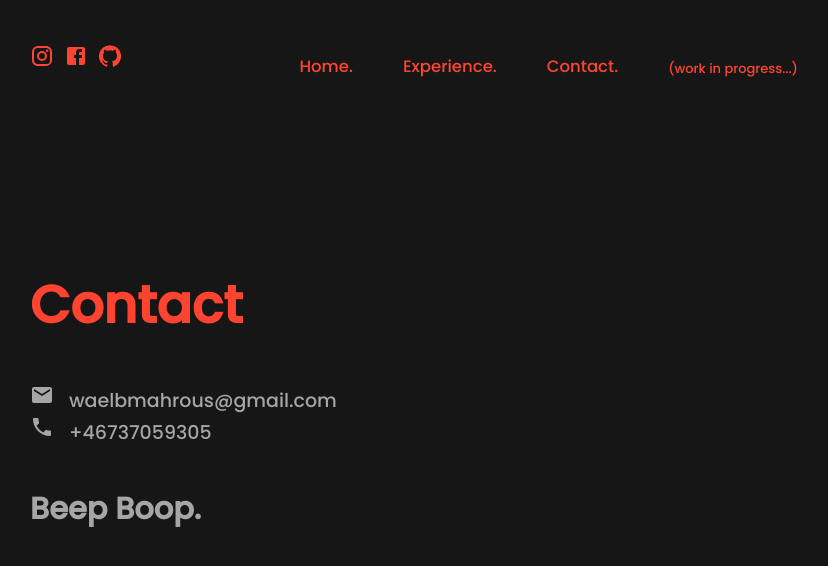
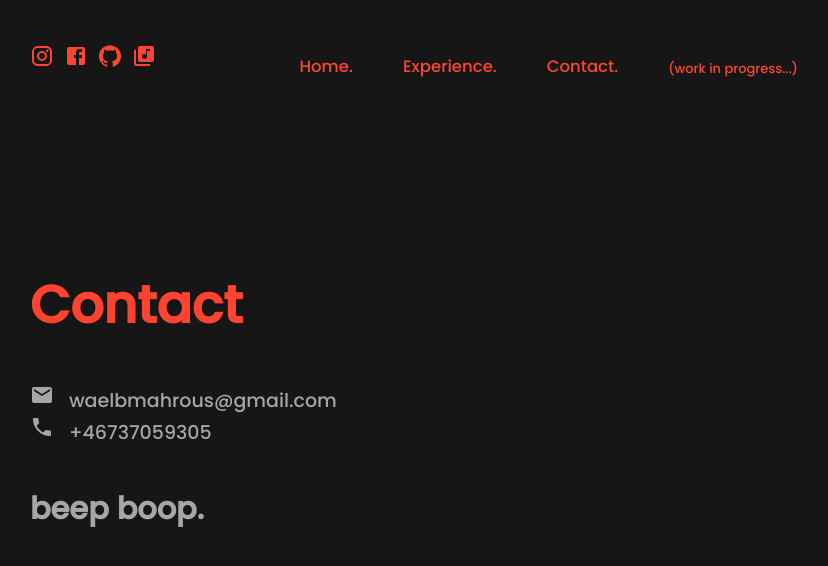
Before and after one commit to waelsucks/react-portfolio, a React (Create React App) app: page / in a window 1280 px wide. Both pictures are taken after a click on the link "Contact.". Shown: the top 566 px of the page, without its empty margins (226-1054 px from the left). Built offline with nearby package versions, Linux system fonts and the light colour scheme.

Commit message:
Added link to Spotify and started on Job component that will be used in Experience page.

```diff
--- a/src/components/MenuBar.js
+++ b/src/components/MenuBar.js
@@ -6,6 +6,7 @@
 import InstagramIcon    from '@mui/icons-material/Instagram';
 import FacebookIcon     from '@mui/icons-material/Facebook';
 import GitHubIcon       from '@mui/icons-material/GitHub';
+import LibraryMusicIcon from '@mui/icons-material/LibraryMusic';
 
 import Experience from './pages/Experience';
 import Contact from './pages/Contact';
@@ -15,6 +16,7 @@
     const instagramLink = "https://www.instagram.com/_waelbm"
     const facebookLink  = "https://www.facebook.com/himynameiswael"
     const githubLink    = "https://github.com/waelsucks"
+    const spotifyLink   = "https://open.spotify.com/artist/1c900ggAc3AokqNCxPm2LQ?si=zzEGJ8ZXTWaf3Iihc8uv1w"
 
     const container = {
         hidden: { opacity: 0 },
@@ -59,6 +61,12 @@
                 </Link>
             </motion.div>
 
+            <motion.div className="link" variants = {item}>
+                <Link color ="inherit" href={spotifyLink} target ="_blank">
+                <LibraryMusicIcon></LibraryMusicIcon>
+                </Link>
+            </motion.div>
+
             <div className="Menu">
 
                 <motion.div className="link" variants = {item}>
--- a/src/components/pages/Contact.js
+++ b/src/components/pages/Contact.js
@@ -31,7 +31,7 @@
             <br />
 
             <h3>
-                Beep Boop.
+                beep boop.
             </h3>
 
         </motion.div>
```
Also changed, not shown: src/components/Job.js (added, +13 -0 lines).
